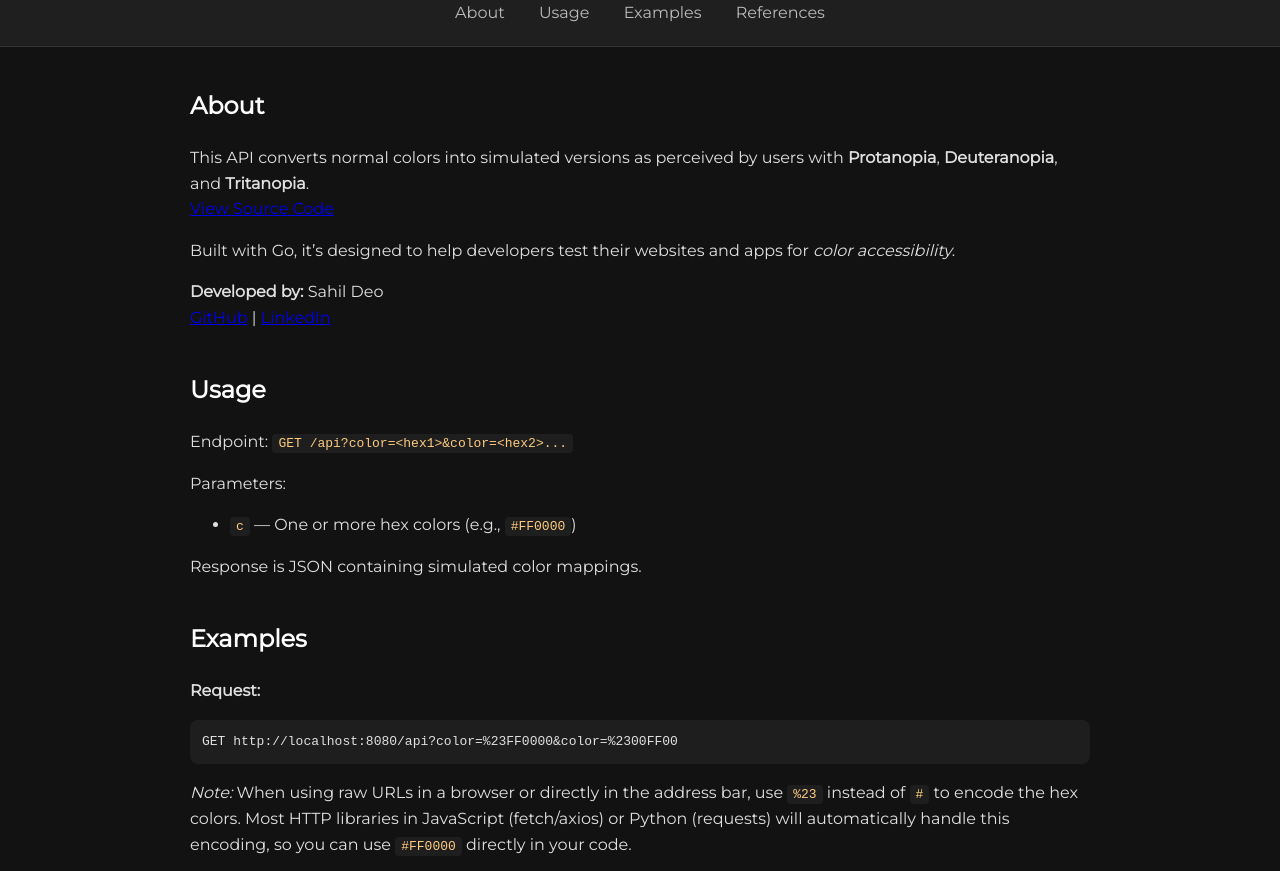
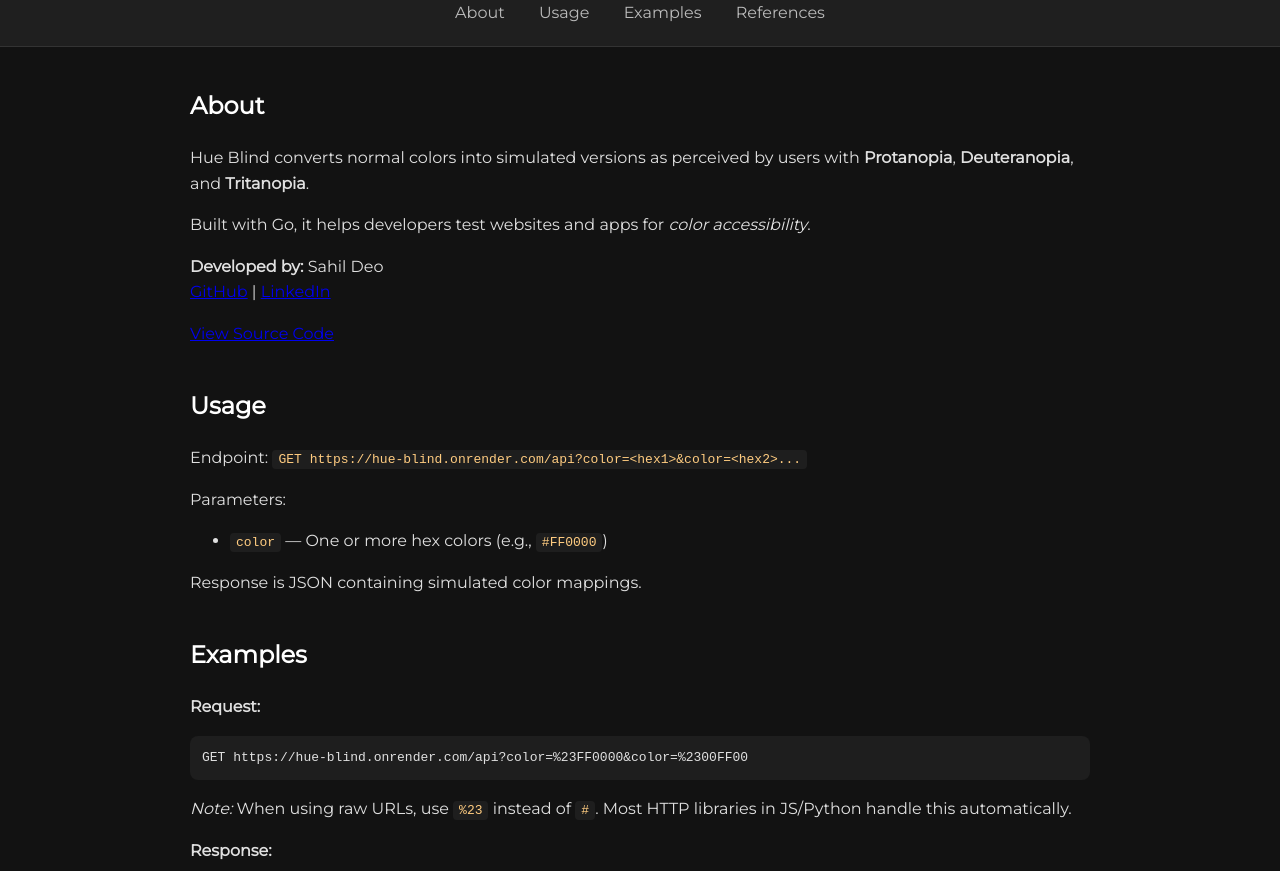
Before and after one commit to sahil-deo/Colorify, a plain HTML site: page index.html in a window 1280 px wide. Shown: the part 81-952 px from the top of the page. Drawn offline with Linux system fonts and the light colour scheme.

Commit message:
changed documentation

```diff
--- a/index.html
+++ b/index.html
@@ -3,7 +3,7 @@
 <head>
   <meta charset="UTF-8">
   <meta name="viewport" content="width=device-width, initial-scale=1.0">
-  <title>Color Blind API Docs</title>
+  <title>Hue Blind API Docs</title>
   <style>
     @import url('https://fonts.googleapis.com/css2?family=Montserrat&display=swap');
     body {
@@ -24,7 +24,6 @@
       margin: 0;
       color: #85acff;
     }
-    /* 90caf9 */
     nav {
       margin-top: 10px;
     }
@@ -58,7 +57,6 @@
     }
     h2 {
       color: #ffffff;
-      /* bb86fc */
     }
     footer {
       background: #1f1f1f;
@@ -71,7 +69,7 @@
 </head>
 <body>
   <header>
-    <h1>Colorify</h1>
+    <h1>Hue Blind</h1>
     <nav>
       <a href="#about">About</a>
       <a href="#usage">Usage</a>
@@ -84,15 +82,11 @@
     <section id="about">
       <h2>About</h2>
       <p>
-        This API converts normal colors into simulated versions as perceived by users with
+        Hue Blind converts normal colors into simulated versions as perceived by users with
         <strong>Protanopia</strong>, <strong>Deuteranopia</strong>, and <strong>Tritanopia</strong>.
-
-        <a href="https://github.com/sahil-deo/Colorify" target="_blank"><br>View Source Code</a>
-
       </p>
       <p>
-        Built with Go, it’s designed to help developers test their websites and apps for
-        <em>color accessibility</em>.
+        Built with Go, it helps developers test websites and apps for <em>color accessibility</em>.
       </p>
       <p>
           <strong>Developed by:</strong> Sahil Deo
@@ -100,20 +94,19 @@
         <a href="https://github.com/sahil-deo" target="_blank">GitHub</a> |
         <a href="https://linkedin.com/in/sahildeoconnect" target="_blank">LinkedIn</a>
     </p>
-
+    <a href="https://github.com/sahil-deo/hue-blind" target="_blank">View Source Code</a>
+      <p>
+      </p>
     </section>
 
     <section id="usage">
       <h2>Usage</h2>
       <p>
-        Endpoint:
-        <code>GET /api?color=&lt;hex1&gt;&amp;color=&lt;hex2&gt;...</code>
+        Endpoint: <code>GET https://hue-blind.onrender.com/api?color=&lt;hex1&gt;&amp;color=&lt;hex2&gt;...</code>
       </p>
-      <p>
-        Parameters:
-      </p>
+      <p>Parameters:</p>
       <ul>
-        <li><code>c</code> — One or more hex colors (e.g., <code>#FF0000</code>)</li>
+        <li><code>color</code> — One or more hex colors (e.g., <code>#FF0000</code>)</li>
       </ul>
       <p>Response is JSON containing simulated color mappings.</p>
     </section>
@@ -121,9 +114,8 @@
     <section id="examples">
       <h2>Examples</h2>
       <p><strong>Request:</strong></p>
-        <pre>GET http://localhost:8080/api?color=%23FF0000&amp;color=%2300FF00</pre>
-
-        <p><em>Note:</em> When using raw URLs in a browser or directly in the address bar, use <code>%23</code> instead of <code>#</code> to encode the hex colors. Most HTTP libraries in JavaScript (fetch/axios) or Python (requests) will automatically handle this encoding, so you can use <code>#FF0000</code> directly in your code.</p>
+      <pre>GET https://hue-blind.onrender.com/api?color=%23FF0000&amp;color=%2300FF00</pre>
+      <p><em>Note:</em> When using raw URLs, use <code>%23</code> instead of <code>#</code>. Most HTTP libraries in JS/Python handle this automatically.</p>
 
       <p><strong>Response:</strong></p>
       <pre>{
@@ -148,9 +140,7 @@
     <section id="references" style="font-family: 'Arial', sans-serif; padding: 20px; background-color: #1e1e1e;">
       <ul style="line-height: 1.6;">
         <li>
-        Machado, G. M., Oliveira, M. M., & Fernandes, L. A. F. (2009).
-        <em>A Physiologically-based Model for Simulation of Color Vision Deficiency</em>.
-        IEEE Transactions on Visualization and Computer Graphics, 15(6), 1291–1298.
+          Brettel, Viénot and Mollon. (1997). Computerized simulation of color appearance for dichromats.
         </li>
         <li>
           Lokno. (2015). <em>Color Blindness Simulation Matrices (Protanopia, Deuteranopia, Tritanopia)</em>.
```
Also changed, not shown: 2 other files. Lines whose indentation alone changed are shown as unchanged.
